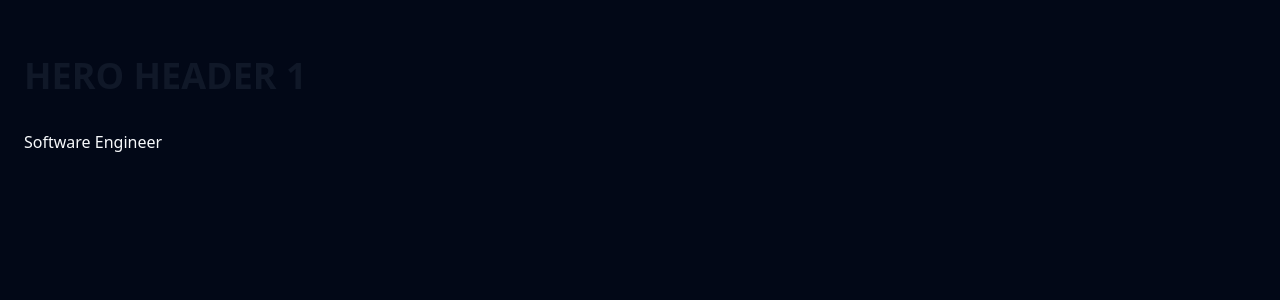
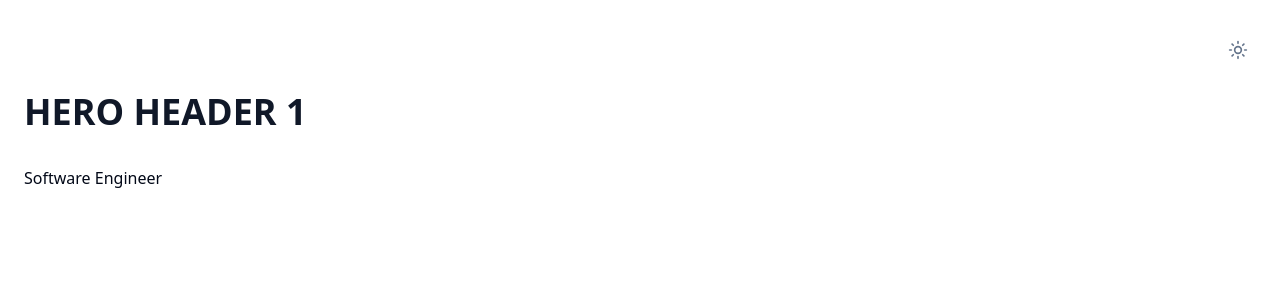
Before and after one commit to gorkemkaramolla/gorkemkaramolla.com, a SvelteKit app: page / in a window 1280 px wide. Shown: the top 300 px of the page. Built offline with nearby package versions, Linux system fonts and the light colour scheme; no server answers.

Commit message:
feat: add persistent theme toggle

```diff
--- a/src/app.html
+++ b/src/app.html
@@ -1,8 +1,21 @@
 <!doctype html>
-<html lang="en" class="dark">
+<html lang="en" class="">
 	<head>
 		<meta charset="utf-8" />
 		<meta name="viewport" content="width=device-width, initial-scale=1" />
+		<script>
+			(function () {
+				var match = document.cookie.match(/(?:^|;\s*)theme=(\w+)/);
+				var stored = match ? match[1] : null;
+				var theme =
+					stored === 'dark' || stored === 'light'
+						? stored
+						: window.matchMedia('(prefers-color-scheme: dark)').matches
+							? 'dark'
+							: 'light';
+				document.documentElement.classList.toggle('dark', theme === 'dark');
+			})();
+		</script>
 		%sveltekit.head%
 	</head>
 	<body data-sveltekit-preload-data="hover">
--- /dev/null
+++ b/src/hooks.server.ts
@@ -0,0 +1,10 @@
+import type { Handle } from '@sveltejs/kit';
+
+export const handle: Handle = async ({ event, resolve }) => {
+	const theme = event.cookies.get('theme') ?? 'system';
+	const isDark = theme === 'dark';
+
+	return resolve(event, {
+		transformPageChunk: ({ html }) => html.replace('class=""', `class="${isDark ? 'dark' : ''}"`)
+	});
+};
--- /dev/null
+++ b/src/lib/components/theme-toggle.svelte
@@ -0,0 +1,50 @@
+<script lang="ts">
+	import { theme } from '$lib/stores/theme.svelte';
+</script>
+
+<button
+	onclick={() => theme.toggle()}
+	class="rounded-md p-2 text-muted-foreground transition-colors hover:bg-accent hover:text-accent-foreground"
+	aria-label={theme.resolved === 'dark' ? 'Switch to light mode' : 'Switch to dark mode'}
+	title={theme.resolved === 'dark' ? 'Switch to light mode' : 'Switch to dark mode'}
+>
+	{#if theme.resolved === 'dark'}
+		<!-- Moon icon -->
+		<svg
+			xmlns="http://www.w3.org/2000/svg"
+			width="20"
+			height="20"
+			viewBox="0 0 24 24"
+			fill="none"
+			stroke="currentColor"
+			stroke-width="2"
+			stroke-linecap="round"
+			stroke-linejoin="round"
+		>
+			<path d="M12 3a6 6 0 0 0 9 9 9 9 0 1 1-9-9Z" />
+		</svg>
+	{:else}
+		<!-- Sun icon -->
+		<svg
+			xmlns="http://www.w3.org/2000/svg"
+			width="20"
+			height="20"
+			viewBox="0 0 24 24"
+			fill="none"
+			stroke="currentColor"
+			stroke-width="2"
+			stroke-linecap="round"
+			stroke-linejoin="round"
+		>
+			<circle cx="12" cy="12" r="4" />
+			<path d="M12 2v2" />
+			<path d="M12 20v2" />
+			<path d="m4.93 4.93 1.41 1.41" />
+			<path d="m17.66 17.66 1.41 1.41" />
+			<path d="M2 12h2" />
+			<path d="M20 12h2" />
+			<path d="m6.34 17.66-1.41 1.41" />
+			<path d="m19.07 4.93-1.41 1.41" />
+		</svg>
+	{/if}
+</button>
--- /dev/null
+++ b/src/lib/stores/theme.svelte.ts
@@ -0,0 +1,87 @@
+import { browser } from '$app/environment';
+
+export type Theme = 'light' | 'dark' | 'system';
+
+let mode = $state<Theme>('system');
+let resolved = $state<'light' | 'dark'>('light');
+let systemThemeQuery: MediaQueryList | null = null;
+let systemThemeListenerAttached = false;
+let lastServerTheme: Theme | null = null;
+
+function parseTheme(value?: string): Theme {
+	return value === 'light' || value === 'dark' || value === 'system' ? value : 'system';
+}
+
+function getSystemThemeQuery() {
+	if (!browser) return null;
+	systemThemeQuery ??= window.matchMedia('(prefers-color-scheme: dark)');
+	return systemThemeQuery;
+}
+
+function resolve(m: Theme): 'light' | 'dark' {
+	if (m === 'system') {
+		return getSystemThemeQuery()?.matches ? 'dark' : 'light';
+	}
+	return m;
+}
+
+function apply() {
+	if (!browser) return;
+	resolved = resolve(mode);
+	document.documentElement.classList.toggle('dark', resolved === 'dark');
+}
+
+function persist(t: Theme) {
+	if (!browser) return;
+	document.cookie = `theme=${t};path=/;max-age=31536000;SameSite=Lax`;
+}
+
+function handleSystemThemeChange() {
+	if (mode === 'system') apply();
+}
+
+function ensureSystemThemeListener() {
+	if (systemThemeListenerAttached) return;
+
+	const query = getSystemThemeQuery();
+
+	if (!query) return;
+
+	query.addEventListener('change', handleSystemThemeChange);
+	systemThemeListenerAttached = true;
+}
+
+function setTheme(t: Theme) {
+	mode = t;
+	persist(t);
+	apply();
+}
+
+function toggleTheme() {
+	const next: Theme = resolved === 'dark' ? 'light' : 'dark';
+	setTheme(next);
+}
+
+function init(serverTheme?: string) {
+	const nextTheme = parseTheme(serverTheme);
+
+	if (lastServerTheme !== nextTheme) {
+		mode = nextTheme;
+		lastServerTheme = nextTheme;
+	}
+
+	ensureSystemThemeListener();
+	apply();
+}
+
+export const theme = {
+	get mode() {
+		return mode;
+	},
+	get resolved() {
+		return resolved;
+	},
+	set: setTheme,
+	toggle: toggleTheme,
+	init
+};
--- /dev/null
+++ b/src/routes/+layout.server.ts
@@ -0,0 +1,7 @@
+import type { LayoutServerLoad } from './$types';
+
+export const load: LayoutServerLoad = async ({ cookies }) => {
+	return {
+		theme: cookies.get('theme') ?? 'system'
+	};
+};
--- a/src/routes/+layout.svelte
+++ b/src/routes/+layout.svelte
@@ -1,8 +1,19 @@
 <script lang="ts">
+	import { untrack } from 'svelte';
 	import '../app.css';
 	import favicon from '$lib/assets/favicon.svg';
-	// children'ı props içinden alıyoruz
-	let { children } = $props();
+	import { theme } from '$lib/stores/theme.svelte';
+	import ThemeToggle from '$lib/components/theme-toggle.svelte';
+
+	let { children, data } = $props();
+
+	$effect(() => {
+		const serverTheme = data.theme;
+
+		untrack(() => {
+			theme.init(serverTheme);
+		});
+	});
 </script>
 
 <svelte:head>
@@ -10,6 +21,9 @@
 </svelte:head>
 
 <div class="flex min-h-screen flex-col pt-8">
+	<header class="container mx-auto flex items-center justify-end px-6">
+		<ThemeToggle />
+	</header>
 	<div class="container mx-auto flex-1 p-6">
 		{@render children()}
 	</div>
```
